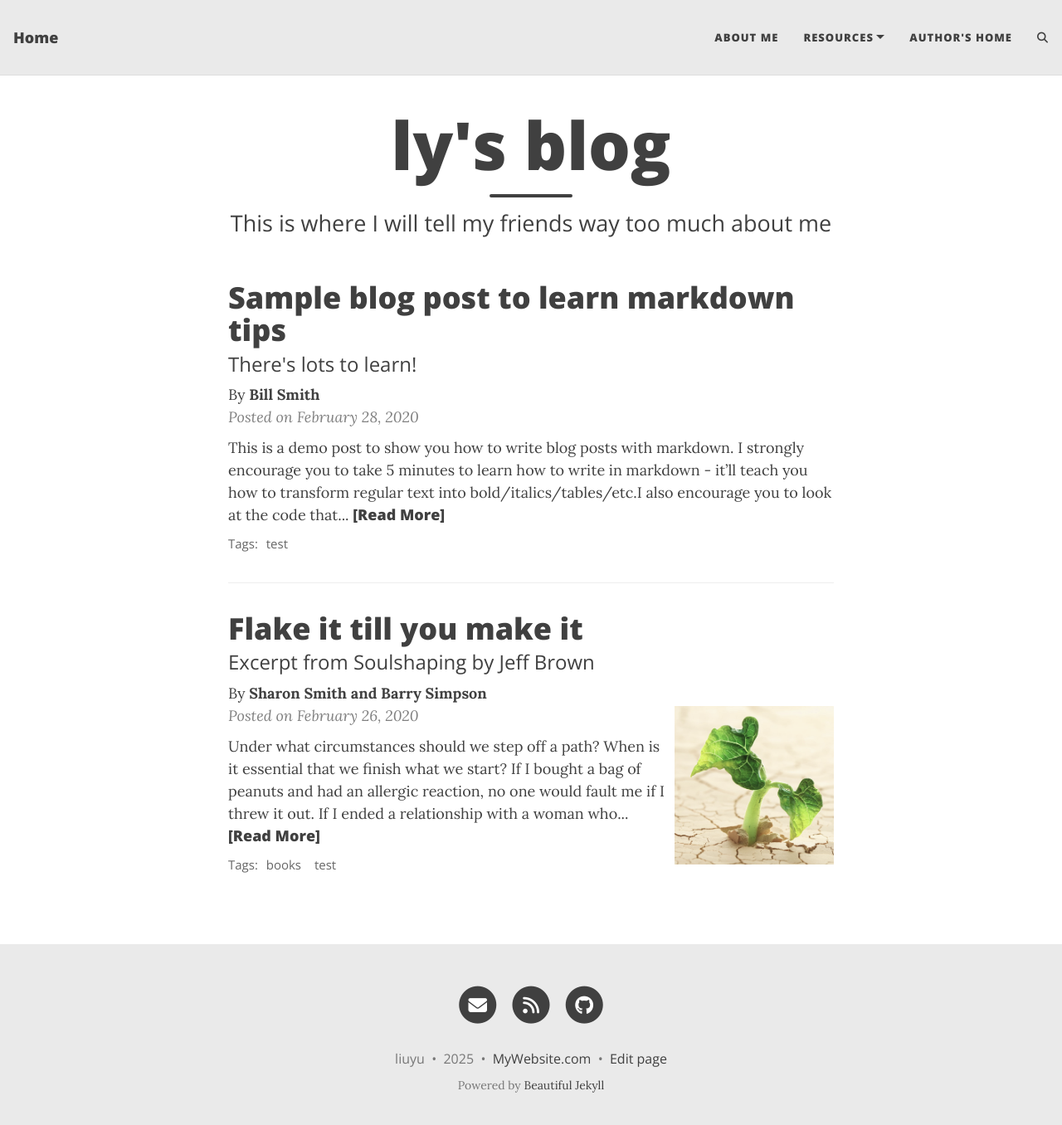
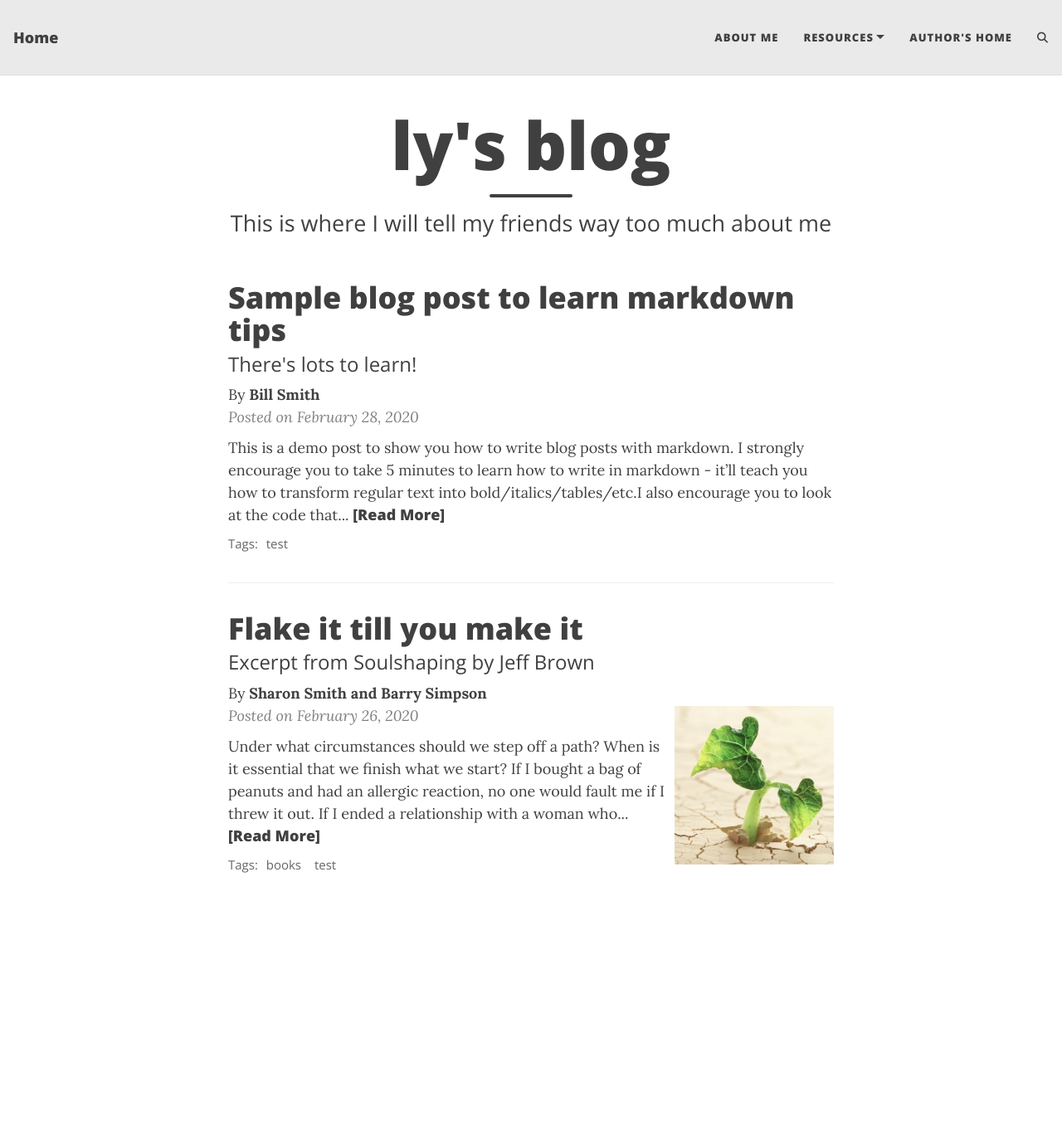
Before and after one commit to cosmoliu2002/cosmoliu2002.github.io, a Jekyll site: the page built from index.html, in a window 1280 px wide and 1369 px high. Shown: the top 1356 px of the window at 83% size. Built offline with Jekyll 4.4.1, drawn with Linux system fonts in a browser that asks for light colours; the list of posts is cut into pages by our own code; comment, search, counter and statistics services are not loaded.

Commit message:
Update footer.html

```diff
--- a/_includes/footer.html
+++ b/_includes/footer.html
@@ -1,4 +1,4 @@
-<footer>
+<!-- <footer>
   <div class="container-md beautiful-jekyll-footer">
     <div class="row">
       <div class="col-xl-8 offset-xl-2 col-lg-10 offset-lg-1">
@@ -45,3 +45,4 @@
     </div>
   </div>
 </footer>
+ -->
```
